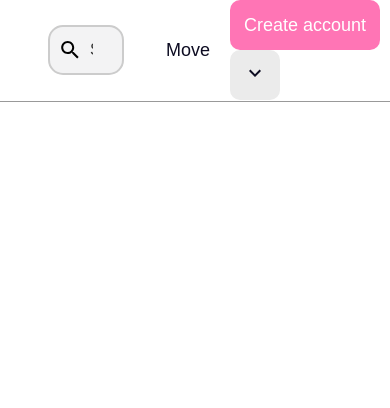
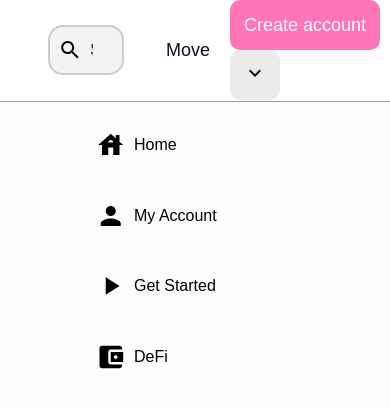
Before and after one commit to EziKielCroat/home_test, a React (Create React App) app: page / in a window 390 px wide. Shown: the top 408 px of the page. Built offline with nearby package versions, Linux system fonts and the light colour scheme.

Commit message:
pocetak sidenav, treba dodat jos logike + mobile logika

```diff
--- a/src/App.css
+++ b/src/App.css
@@ -12,136 +12,5 @@ body {
 
 .App {
   height: 100%;
+  background-color: #fcfcfc;
 }
-
-.Navbar {
-  height: fit-content;
-  padding-bottom: 0.15vh;
-  display: flex;
-  align-items: center;
-  border-bottom: 1px solid #999999;
-}
-
-.search-container {
-  display: flex;
-  line-height: 28px;
-  align-items: center;
-  position: relative;
-  padding: 1em;
-  padding-left: 3em;
-  width: 54vh;
-}
-
-.search-input {
-  width: 100%;
-  height: 50px;
-  line-height: 28px;
-  padding: 0 1rem;
-  padding-left: 2.5rem;
-  border: 2px solid #CCCCCC;
-  border-radius: 15px;
-  outline: none;
-  background-color: #f3f3f4;
-  color: #0d0c22;
-  transition: .3s ease;
-}
-
-.search-input::placeholder {
-  color: #333333;
-  font-size: medium;
-}
-
-.search-input:focus, .search-input:hover {
-  outline: none;
-  border: 2.25px solid;
-  border-color: #999999;
-  box-shadow: 0 0 0 4px #999999 / 10%;
-}
-
-.search-icon-change {
-  position: absolute;
-  left: 1rem;
-  fill: #9e9ea7;
-  width: 1rem;
-  height: 1rem;
-  padding-left: 5vh
-}
-
-.move-button {
-  padding-left: 20px;
-}
-
-.move-button button {
-  display: flex;
-  align-items: center;
-  height: 50px;
-  width: 70px;
-  background-color: transparent;
-  border: transparent;
-  font-size: large;
-  color: #0d0c22;
-  cursor: pointer;
-  transition: background-color 0.3s ease-out;
-}
-
-.move-button:hover {
-  background-color: #ebebeb;
-  border-radius: 15px;
-  transition: background-color 0.3s ease-in;
-}
-
-.action-buttons {
-  float: right;
-  margin-left: auto;
-}
-
-.action-buttons button {
-  height: 50px;
-  width: 50px;
-  background-color: transparent;
-  border: transparent;
-  border-radius: 10px;
-  font-size: large;
-  color: #0d0c22;
-  margin-right: 10px;
-}
-
-.create-account-button {
-  width: 150px !important;
-  background-color: #FF75B5 !important;
-  border-radius: 15px;
-  color: white !important;
-  cursor: pointer;
-  opacity: 1;
-  transition: opacity 0.3s ease; /* Apply transition property to the button */
-}
-
-.create-account-button:hover {
-  border: 1px solid #df679f;
-  box-shadow: 3px 3px 3px 15px #b2537f / 40%;
-  opacity: 0.6;
-  transition: opacity 0.3s ease;
-}
-
-.expand-more-icon-change {
-  height: 100%;
-  width: 100%;
-}
-
-.expand-more-button {
-  justify-content: center;
-  align-items: center;
-  background-color: #ebebeb !important;
-  margin-right: 3em;
-  transition: background-color 0.3s ease-out; /* Apply transition property to the button */
-}
-
-.expand-more-button:hover {
-  background-color: #c9c7c7 !important;
-  transition: background-color 0.3s ease-in; /* Apply transition property to the button */
-}
-
-.create-account-button,
-.expand-more-button {
-  vertical-align: middle;
-}
--- a/src/App.js
+++ b/src/App.js
@@ -1,10 +1,12 @@
 import './App.css';
 import Navbar from './Components/Navbar';
+import SideNav from './Components/SideNav';
 
 function App() {
   return (
     <div className="App">
       <Navbar/>
+      <SideNav/>
     </div>
   );
 }
--- a/src/Components/Navbar.css
+++ b/src/Components/Navbar.css
@@ -5,6 +5,7 @@
     display: flex;
     align-items: center;
     border-bottom: 1px solid #999999;
+    background-color: white;
 }
 
 .search-container {
--- /dev/null
+++ b/src/Components/SideNav.css
@@ -0,0 +1,74 @@
+
+.sidenav-container ul {
+    list-style-type: none;
+}
+
+.sidenav-container ul li {
+    display: flex;
+    align-items: center;
+    direction: ltr;
+    padding-left: 60px;
+    height: 3.4em;
+    width: 13em;
+    margin-bottom: 1em;
+    cursor: pointer;
+    background-color: transparent;
+}
+
+.house-icon {
+    transform: scale(1.25);
+    padding-right: 10px;
+    transition: all 0.3s ease-out;
+}
+
+.home:hover {
+    color: #E6007A;
+    background-color: #ebebeb;
+    border-radius: 15px;
+    transition: all 0.3s ease-in;
+}
+
+.person-icon {
+    transform: scale(1.25);
+    padding-right: 10px;
+    transition: all 0.3s ease-out;
+}
+
+.account:hover {
+    color: #E6007A;
+    background-color: #ebebeb;
+    border-radius: 15px;
+    transition: all 0.3s ease-in;
+}
+
+.play-arrow-icon {
+    transform: scale(1.25);
+    padding-right: 10px;
+    transition: all 0.3s ease-out;
+}
+
+.getstarted:hover {
+    color: #E6007A;
+    background-color: #ebebeb;
+    border-radius: 15px;
+    transition: all 0.3s ease-in;
+}
+
+.account-wallet-icon {
+    transform: scale(1.25);
+    padding-right: 10px;
+    transition: all 0.3s ease-out;
+}
+
+.defi:hover {
+    color: #E6007A;
+    background-color: #ebebeb;
+    border-radius: 15px;
+    transition: all 0.3s ease-in;
+}
+
+.sidenav-container ul li.active {
+    color: #E6007A;
+    border-radius: 15px;
+    transition: all 0.3s ease-in;
+}
--- /dev/null
+++ b/src/Components/SideNav.js
@@ -0,0 +1,44 @@
+import './SideNav.css';
+
+import HouseIcon from '@mui/icons-material/House';
+import PersonIcon from '@mui/icons-material/Person';
+import PlayArrowIcon from '@mui/icons-material/PlayArrow';
+import AccountBalanceWalletIcon from '@mui/icons-material/AccountBalanceWallet';
+
+import { useState, useEffect} from 'react';
+
+function SideNav() {
+  const [activeItem, setActiveItem] = useState(null);
+  const [isMobile, setIsMobile] = useState(false);
+
+  const handleItemClick = (index) => {
+    setActiveItem(index);
+  };
+
+  useEffect(() => {
+    const handleResize = () => {
+      setIsMobile(window.innerWidth <= 768);
+    };
+
+    handleResize();
+
+    window.addEventListener('resize', handleResize);
+
+    return () => {
+      window.removeEventListener('resize', handleResize);
+    };
+  }, []);
+
+  return (
+    <div className="sidenav-container">
+      <ul>
+        <li className={`home ${activeItem === 0 ? 'active' : ''}`} onClick={() => handleItemClick(0)}><HouseIcon className="house-icon" />Home</li>
+        <li className={`account ${activeItem === 1 ? 'active' : ''}`} onClick={() => handleItemClick(1)}><PersonIcon className="person-icon" />My Account</li>
+        <li className={`getstarted ${activeItem === 2 ? 'active' : ''}`} onClick={() => handleItemClick(2)}><PlayArrowIcon className="play-arrow-icon" />Get Started</li>
+        <li className={`defi ${activeItem === 3 ? 'active' : ''}`} onClick={() => handleItemClick(3)}><AccountBalanceWalletIcon className="account-wallet-icon" />DeFi</li>
+      </ul>
+    </div>
+  );
+}
+
+export default SideNav;
```
